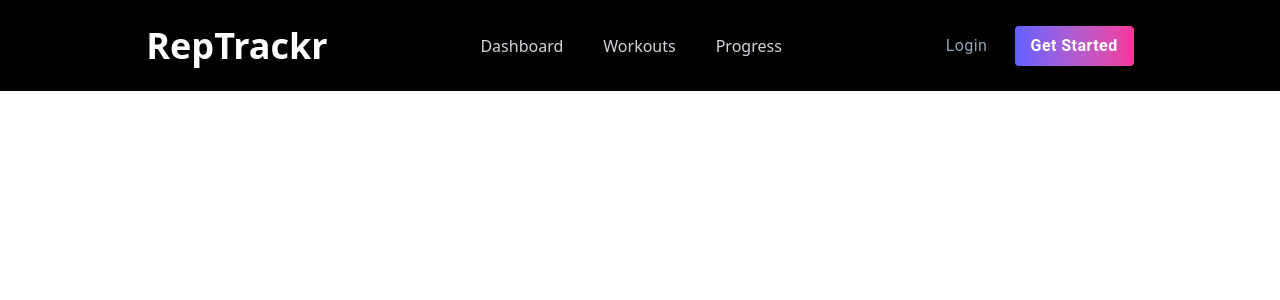
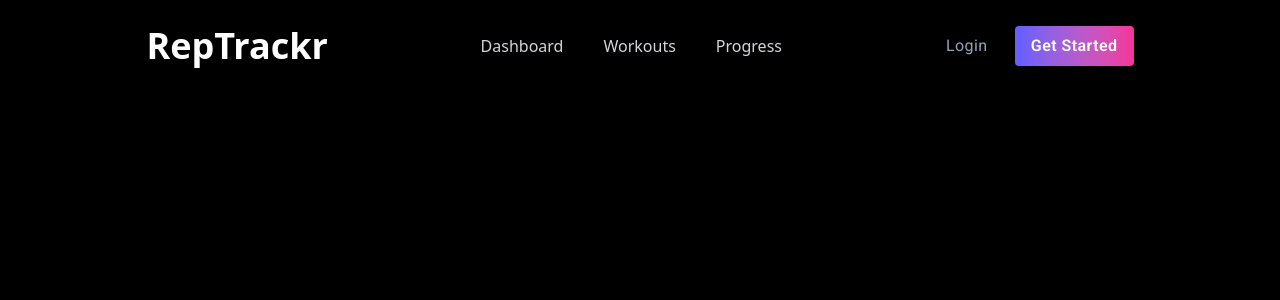
Before and after one commit to JohnL0919/RepTrackr, a Next.js app in the folder reptrackr-frontend/: page / in a window 1280 px wide. Shown: the top 300 px of the page. Built offline with nearby package versions, Linux system fonts and the light colour scheme.

Commit message:
need to fix the font consistency

```diff
--- a/reptrackr-frontend/app/layout.tsx
+++ b/reptrackr-frontend/app/layout.tsx
@@ -1,15 +1,21 @@
 import type { Metadata } from "next";
-import { Geist, Geist_Mono } from "next/font/google";
 import "./globals.css";
 
-const geistSans = Geist({
-  variable: "--font-geist-sans",
+import { Montserrat, Open_Sans, Roboto } from "next/font/google";
+
+export const montserrat = Montserrat({
   subsets: ["latin"],
+  variable: "--font-mont",
 });
 
-const geistMono = Geist_Mono({
-  variable: "--font-geist-mono",
+export const openSans = Open_Sans({
   subsets: ["latin"],
+  variable: "--font-open",
+});
+
+export const roboto = Roboto({
+  subsets: ["latin"],
+  variable: "--font-roboto",
 });
 
 export const metadata: Metadata = {
@@ -25,7 +31,7 @@ export default function RootLayout({
   return (
     <html lang="en">
       <body
-        className={`${geistSans.variable} ${geistMono.variable} antialiased`}
+        className={`${montserrat.variable} ${openSans.variable} ${roboto.variable} antialiased bg-black text-white`}
       >
         {children}
       </body>
--- a/reptrackr-frontend/app/page.tsx
+++ b/reptrackr-frontend/app/page.tsx
@@ -5,7 +5,7 @@ import { Button } from "@mui/material";
 export default function Home() {
   return (
     <>
-      <header className="flex flex-row justify-evenly items-center p-[2vw] bg-black text-white w-full">
+      <header className="flex flex-row justify-evenly items-center p-[2vw]  w-full">
         {/* ------------------------------ Title ------------------------------  */}
         <h1 className="text-4xl font-bold px-8">RepTrackr</h1>
         {/* ------------------------------ Nav ------------------------------  */}
--- /dev/null
+++ b/reptrackr-frontend/tailwind.config.ts
@@ -0,0 +1,39 @@
+export default {
+  content: [
+    "./pages/**/*.{js,ts,jsx,tsx,mdx}",
+    "./components/**/*.{js,ts,jsx,tsx,mdx}",
+    "./app/**/*.{js,ts,jsx,tsx,mdx}",
+  ],
+  theme: {
+    extend: {
+      fontFamily: {
+        mont: ["var(--font-mont)", "sans-serif"],
+        open: ["var(--font-open)", "sans-serif"],
+        roboto: ["var(--font-roboto)", "sans-serif"],
+      },
+      fontSize: {
+        "2xs": "0.625rem", // 10px
+        "3xs": "0.5625rem", // 9px
+      },
+      colors: {
+        background: "var(--background)",
+        foreground: "var(--foreground)",
+      },
+      keyframes: {
+        "slide-down": {
+          "0%": { transform: "translateY(0px)", opacity: "1" },
+          "100%": { transform: "translateY(20px)", opacity: "0" },
+        },
+        "slide-up": {
+          "0%": { transform: "translateY(20px)", opacity: "0" },
+          "100%": { transform: "translateY(0px)", opacity: "1" },
+        },
+      },
+      animation: {
+        "slide-down": "slide-down 0.2s ease-in",
+        "slide-up": "slide-up 0.2s ease-out",
+      },
+    },
+  },
+  plugins: [],
+};
```
